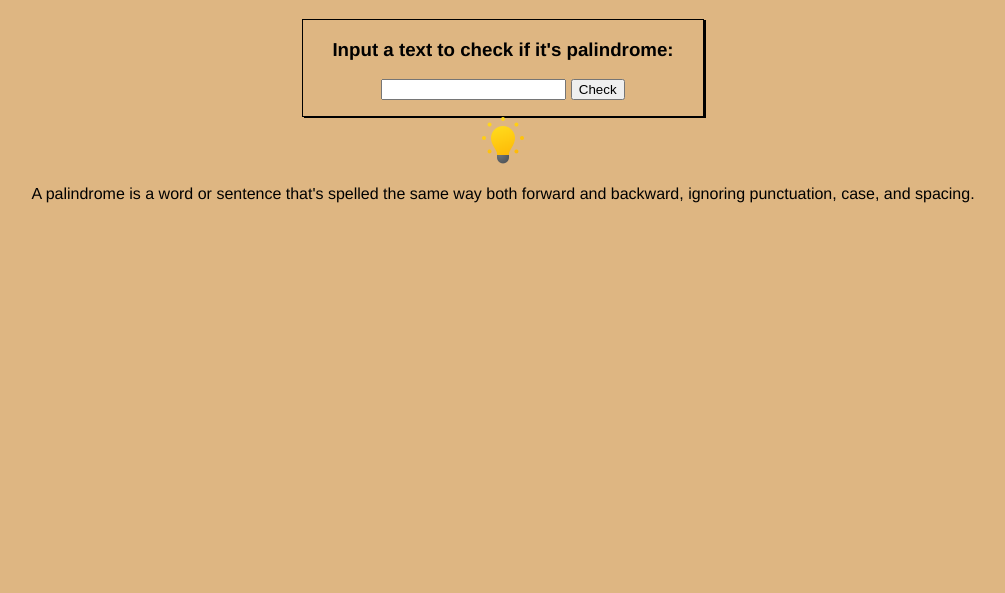
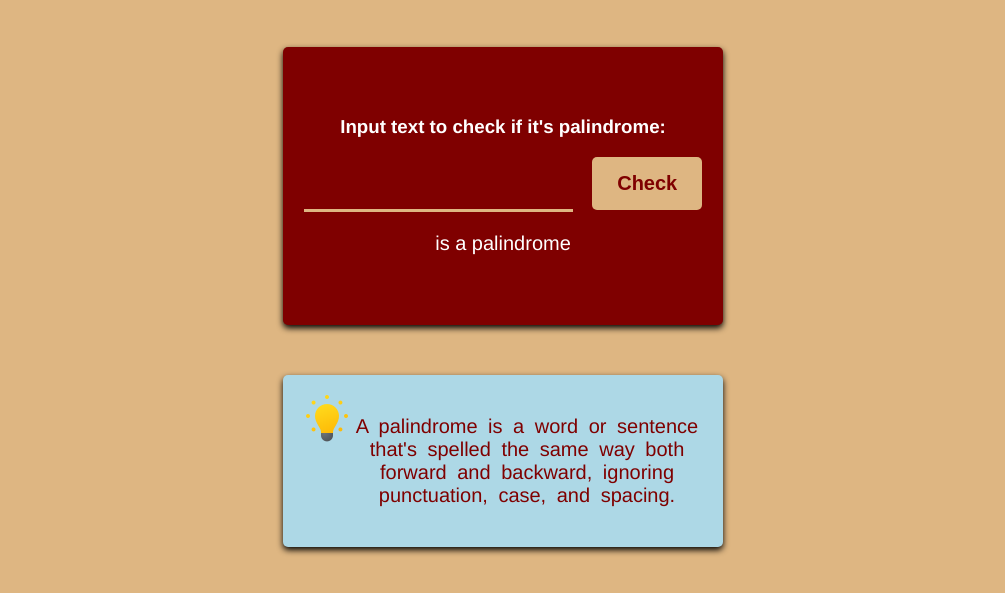
Before and after one commit to Dcomputer22/Palindrome-Checker, a plain HTML site: page index.html in a window 1280 px wide. Both pictures are taken after a click on the button "Check". Shown: the part 61-654 px from the top of the page, without its empty margins (137-1142 px from the left). Drawn offline with Linux system fonts and the light colour scheme.

Commit message:
Implement a palindrome checker

```diff
--- a/index.html
+++ b/index.html
@@ -4,17 +4,17 @@
     <meta charset="UTF-8" />
     <meta name="viewport" content="width=device-width, initial-scale=1.0" />
     <link rel="stylesheet" href="styles.css" />
-    <title>Document</title>
+    <title>Palindrome Checker</title>
   </head>
   <body>
     <main>
       <h1>CHECK IF THE WORD IS A PALINDROME</h1>
 
       <div id="palindrome-checker-card">
-        <h3>Input a text to check if it's palindrome:</h3>
+        <h3>Input text to check if it's palindrome:</h3>
         <input id="text-input" type="text" />
-        <button id="check-btn">Check</button>
-        <p></p>
+        <button id="check-btn" onclick="checkForPalindrome()">Check</button>
+        <p id="result"></p>
       </div>
 
       <div id="description-card">
--- a/script.js
+++ b/script.js
@@ -0,0 +1,22 @@
+const checkForPalindrome = () => {
+  let textInput = document.getElementById('text-input');
+  let value = textInput.value.trim();
+
+  if (value === '') {
+    alert('Please input a value');
+  }
+
+  let normalisedText = value.replace(/[ _,.:/\-\(\)]/g, '').toLowerCase();
+  console.log('normalisedText', normalisedText);
+
+  let reversedText = normalisedText.split('').reverse().join('');
+  console.log('reversedText', reversedText);
+
+  let resultElement = document.getElementById('result');
+
+  if (normalisedText === reversedText) {
+    resultElement.innerText = `${value} is a palindrome`;
+  } else {
+    resultElement.innerText = `${value} is not a palindrome`;
+  }
+};
--- a/styles.css
+++ b/styles.css
@@ -1,17 +1,68 @@
 body {
-  background-color: rgb(222, 182, 130);
+  background-color: #deb682;
   font-family: 'Franklin Gothic Medium', 'Arial Narrow', Arial, sans-serif;
   box-sizing: border-box;
   text-align: center;
+
+  main {
+    flex-wrap: wrap;
+  }
 
   h1 {
     color: #7f0000;
   }
 
   #palindrome-checker-card {
+    margin: 50px auto;
+    width: 400px;
+    padding: 50px 20px;
+    border-radius: 5px;
+    box-shadow: 0 3px 6px #000000;
+    background-color: #7f0000;
+    color: #ffffff;
+
+    #text-input {
+      min-width: 200px;
+      min-height: 50px;
+      font-size: 20px;
+      border: none;
+      margin-right: 15px;
+      background-color: transparent;
+      border-bottom: 3px solid #deb682;
+      color: #deb682;
+      &:focus {
+        outline: 1px solid #ffffff;
+      }
+    }
+
+    #check-btn {
+      background-color: #deb682;
+      border: none;
+      padding: 15px 25px;
+      border-radius: 5px;
+      color: #7f0000;
+      font-size: 20px;
+      font-weight: 700;
+      cursor: pointer;
+    }
+
+    #result {
+      color: #ffffff;
+      font-size: 20px;
+    }
+  }
+
+  #description-card {
+    background-color: lightblue;
+    color: #7f0000;
+    display: flex;
+    width: 400px;
     margin: auto;
-    width: 400px;
-    border: 1px solid black;
-    box-shadow: 2px 1px;
+    padding: 20px;
+    font-size: 20px;
+    align-items: flex-start;
+    box-shadow: 0 3px 6px #000;
+    word-spacing: 5px;
+    border-radius: 5px;
   }
 }
```
